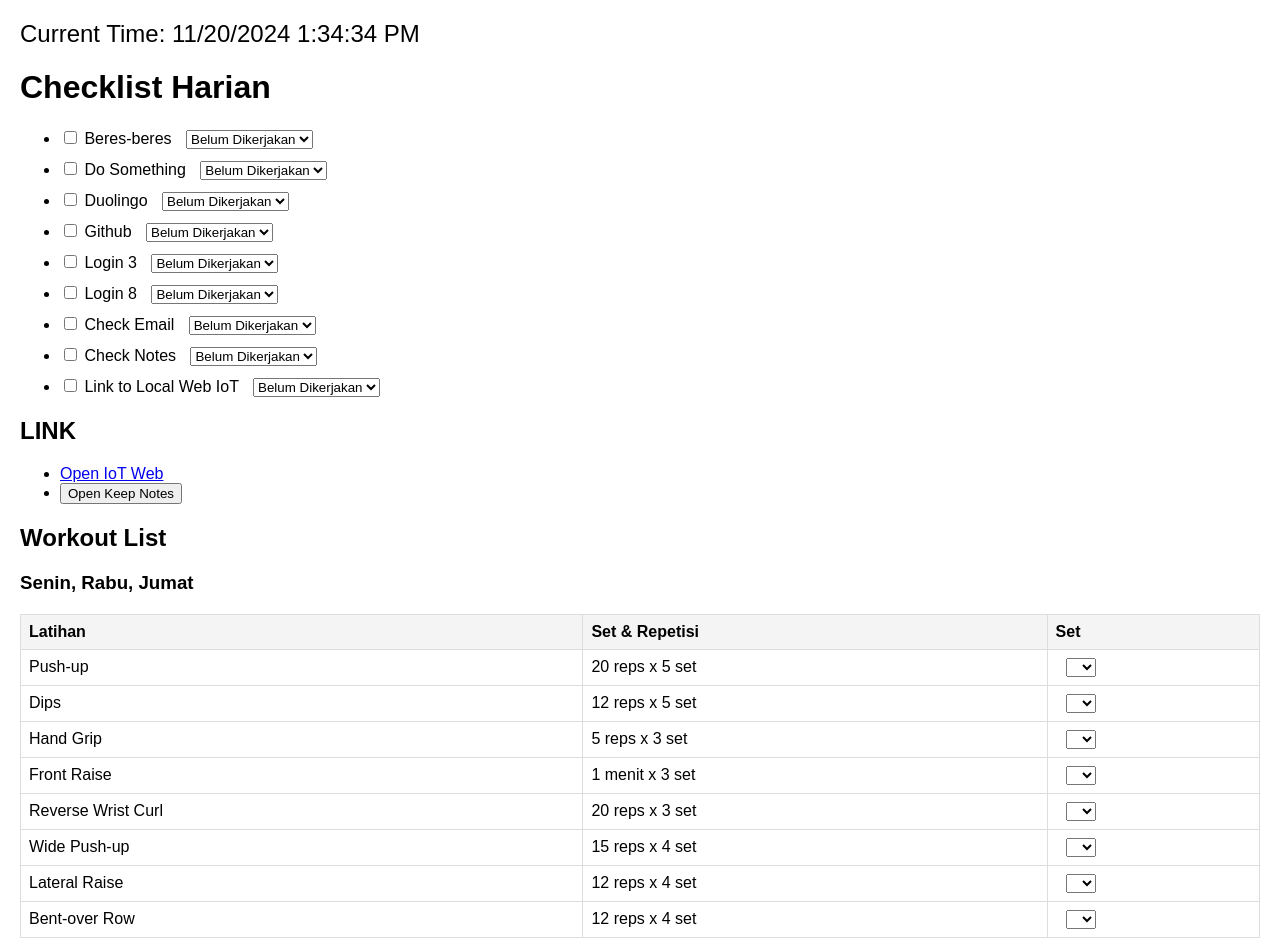
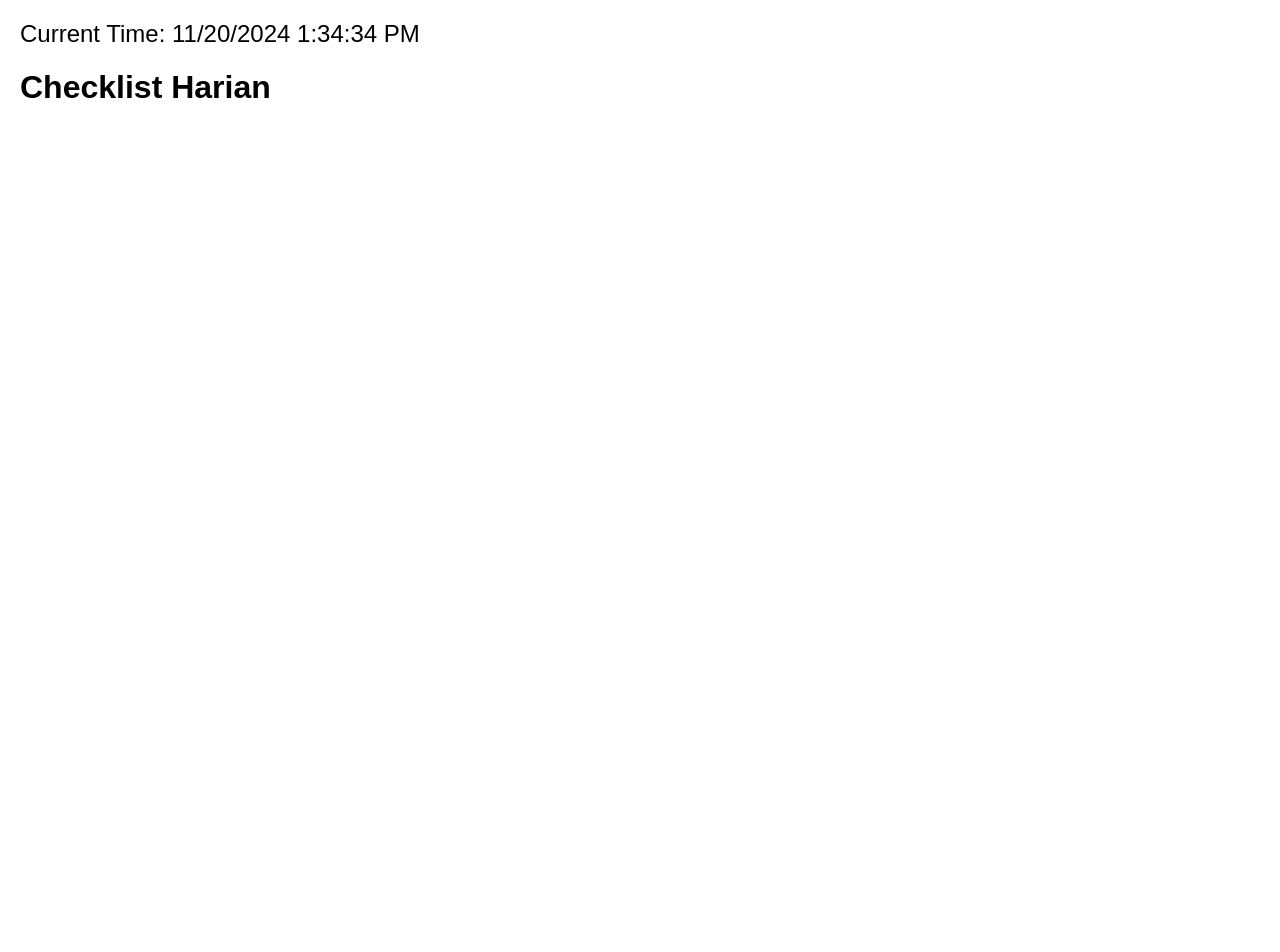
Before and after one commit to bryanpratama/DailyChecklist, a plain HTML site: page index.html in a window 1280 px wide. Shown: the top 952 px of the page. After the commit the page ends 800 px from the top, so only its background shows below. Drawn offline with Linux system fonts and the light colour scheme.

Commit message:
temporarily delete

```diff
--- a/index.html
+++ b/index.html
@@ -40,7 +40,7 @@
 <body>
   <div id="time"></div>
   <h1>Checklist Harian</h1>
-  <ul id="checklist">
+  <!-- <ul id="checklist">
     <li class="task">
       <input type="checkbox" id="task1"> Beres-beres
       <select id="status-task1">
@@ -113,19 +113,19 @@
         <option value="complete">Complete</option>
       </select>
     </li>
-  </ul>
+  </ul> -->
 
-  <h2>LINK</h2>
+  <!-- <h2>LINK</h2>
   <ul>
     <li><a href="http://localhost" class="link-button">Open IoT Web</a></li>
     <li><button onclick="openKeep()">Open Keep Notes</button></li>
-  </ul>
+  </ul> -->
 
 
 
-  <h2>Workout List</h2>
-  <h3>Senin, Rabu, Jumat</h3>
-  <table class="workout-table">
+  <!-- <h2>Workout List</h2>
+  <h3>Senin, Rabu, Jumat</h3> -->
+  <!-- <table class="workout-table">
     <tr>
       <th>Latihan</th>
       <th>Set & Repetisi</th>
@@ -228,7 +228,6 @@
         <option value="5">5</option>
       </select></td>
     </tr>
-    <!-- Tambahkan latihan lainnya -->
   </table>
 
   <h3>Selasa, Kamis, Sabtu</h3>
@@ -323,8 +322,7 @@
         <option value="5">5</option>
       </select></td>
     </tr>
-    <!-- Tambahkan latihan lainnya -->
-  </table>
+  </table> -->
 
   <script src="script.js"></script>
 </body>
```
